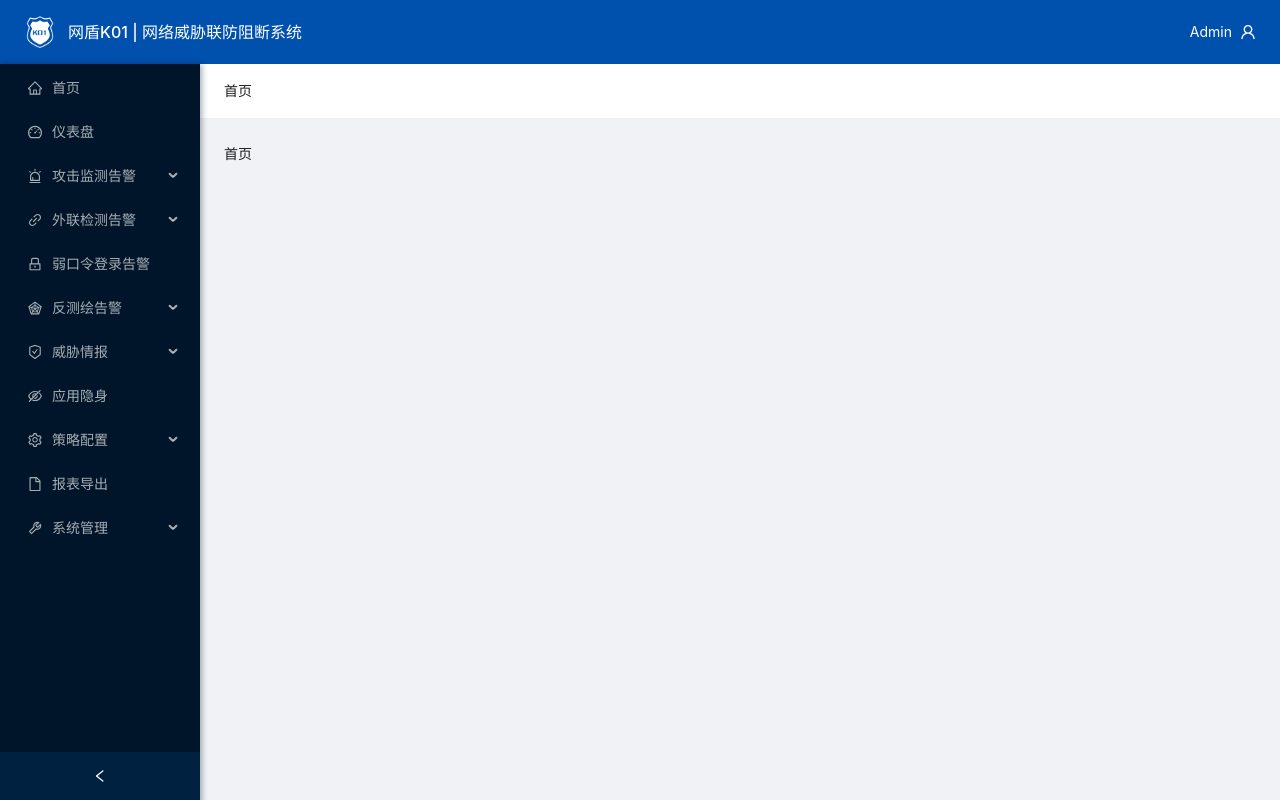
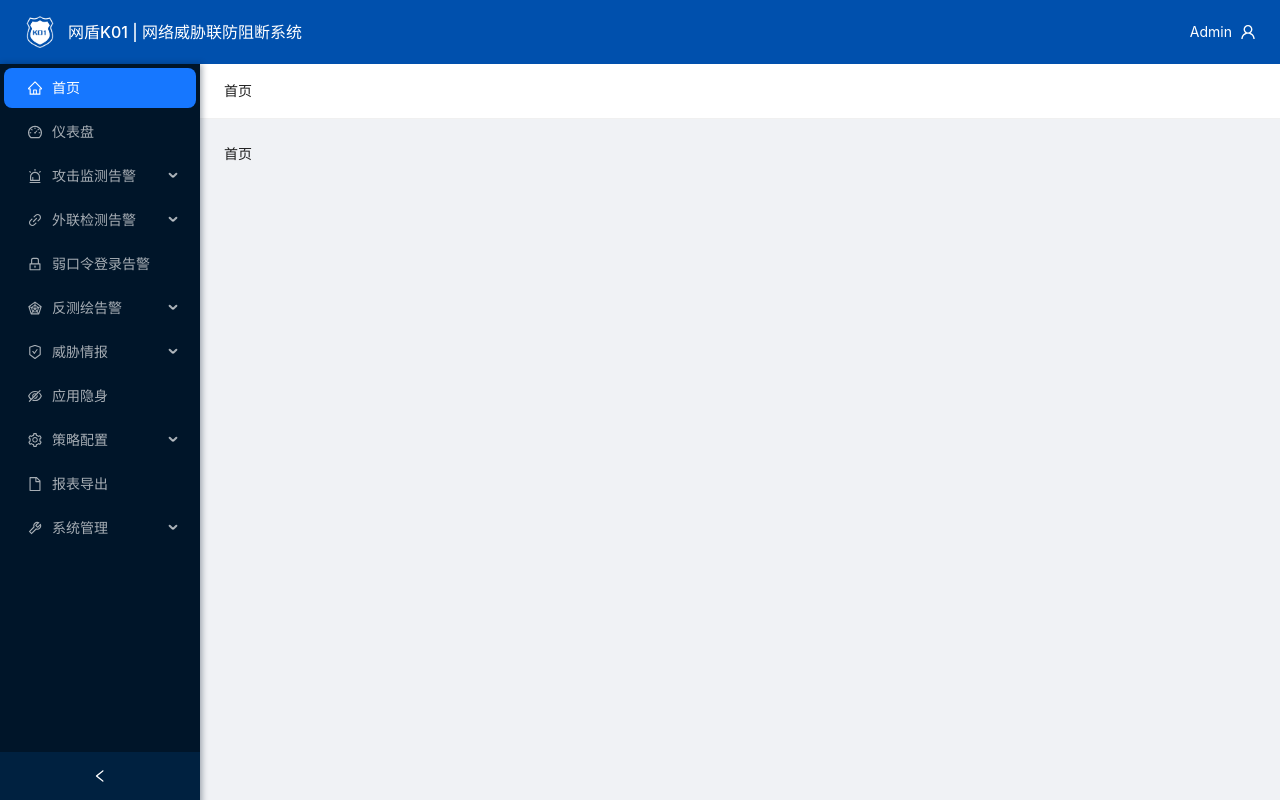
Before and after one commit to d4rk30/Designme, a React (Vite) app in the folder k01-prototype/: page /home in a window 1280 px wide. Built offline with nearby package versions, Linux system fonts and the light colour scheme.

Commit message:
重构，解决菜单的部分问题

```diff
--- a/k01-prototype/src/components/AttackPathVisual.tsx
+++ b/k01-prototype/src/components/AttackPathVisual.tsx
@@ -1,5 +1,5 @@
 import React from 'react';
-import { Space, Typography, Button, Tag, Descriptions } from 'antd';
+import { Space, Typography, Tag, Descriptions } from 'antd';
 import { StopOutlined } from '@ant-design/icons';
 
 interface AttackPathVisualProps {
--- a/k01-prototype/src/components/ExternalConnectionPathVisual.tsx
+++ b/k01-prototype/src/components/ExternalConnectionPathVisual.tsx
@@ -1,9 +1,5 @@
 import React from 'react';
 import { Space, Typography, Tag } from 'antd';
-
-// 导入图片
-import attackerIcon from '../assets/icons/attacker.svg';
-import victimIcon from '../assets/icons/victim.svg';
 
 interface ExternalConnectionPathVisualProps {
   attackerInfo: {
--- a/k01-prototype/src/components/PageHeader.tsx
+++ b/k01-prototype/src/components/PageHeader.tsx
@@ -75,7 +75,7 @@ const PageHeader: React.FC<PageHeaderProps> = ({ extra }) => {
   const location = useLocation();
   const [autoRefresh, setAutoRefresh] = useState(false);
   const [dateRange, setDateRange] = useState<[dayjs.Dayjs | null, dayjs.Dayjs | null]>(getCurrentWeek());
-  const [lastUpdateTime, setLastUpdateTime] = useState(dayjs().format('YYYY-MM-DD HH:mm:ss'));
+  const [lastUpdateTime] = useState(dayjs().format('YYYY-MM-DD HH:mm:ss'));
 
   const breadcrumbItems = useMemo(() => {
     const pathname = location.pathname.endsWith('/')
--- a/k01-prototype/src/layouts/MainLayout.tsx
+++ b/k01-prototype/src/layouts/MainLayout.tsx
@@ -228,6 +228,16 @@ const MainLayout = () => {
     },
   ];
 
+  const getDefaultOpenKey = (pathname: string): string => {
+    const path = pathname.substring(1);
+    const parentKey = menuItems?.find(item =>
+      item && 'children' in item && item.children?.some(child =>
+        child && child.key === path
+      )
+    )?.key;
+    return parentKey as string || '';
+  };
+
   const handleMenuClick: MenuProps['onClick'] = (e) => {
     navigate(`/${e.key}`);
   };
@@ -261,15 +271,21 @@ const MainLayout = () => {
             position: 'fixed',
             left: 0,
             top: 64,
-            bottom: 0
+            bottom: 0,
+            paddingBottom: '48px'
           }}
         >
           <Menu
             theme="dark"
-            defaultSelectedKeys={[location.pathname]}
+            selectedKeys={[location.pathname.substring(1)]}
+            defaultOpenKeys={[getDefaultOpenKey(location.pathname)]}
             mode="inline"
             items={menuItems}
             onClick={handleMenuClick}
+            style={{
+              height: 'calc(100vh - 112px)',
+              overflowY: 'auto'
+            }}
           />
         </Sider>
         <Layout style={{ marginLeft: collapsed ? 80 : 200, transition: 'margin-left 0.2s' }}>
```
